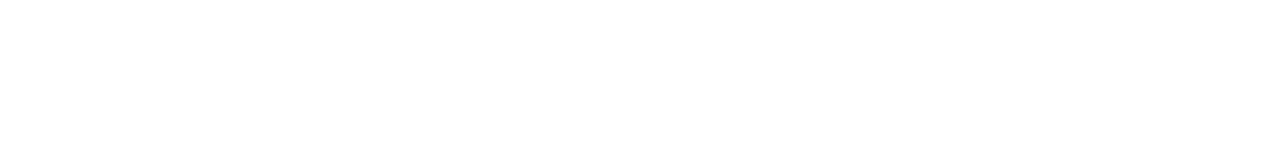
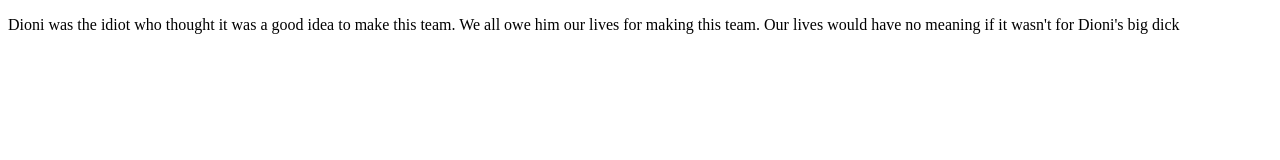
Before and after one commit to dionitineo/TN, a plain HTML site: page Homepage/index.html in a window 1280 px wide. Drawn offline with Linux system fonts and the light colour scheme.

Commit message:
yurrrrrrrrrrrrr

```diff
--- a/Homepage/index.html
+++ b/Homepage/index.html
@@ -2,9 +2,11 @@
 <html>
 <head>
 <meta charset="utf-8">
-<title>Untitled Document</title>
+<title> Team Nowhere</title>
+
 </head>
 
 <body>
+	<p> Dioni was the idiot who thought it was a good idea to make this team. We all owe him our lives for making this team. Our lives would have no meaning if it wasn't for Dioni's big dick</p>
 </body>
 </html>
```
